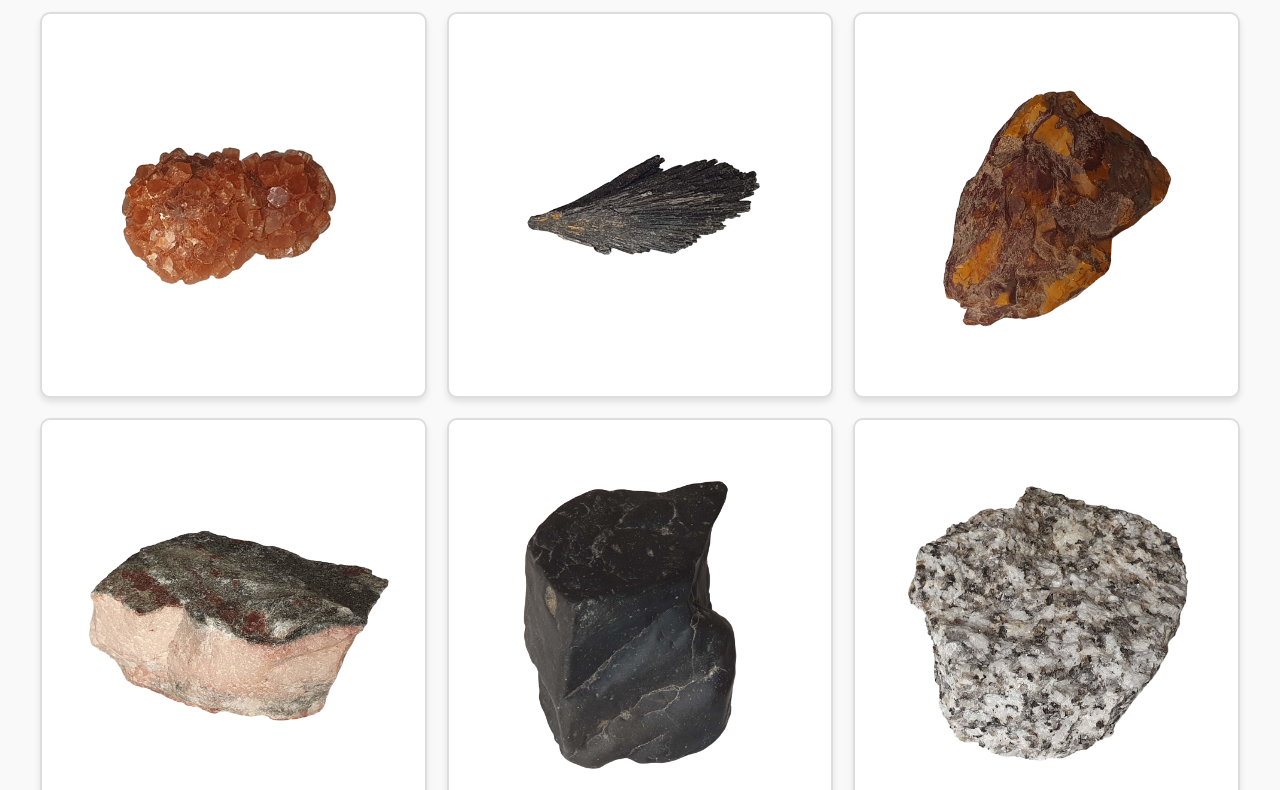
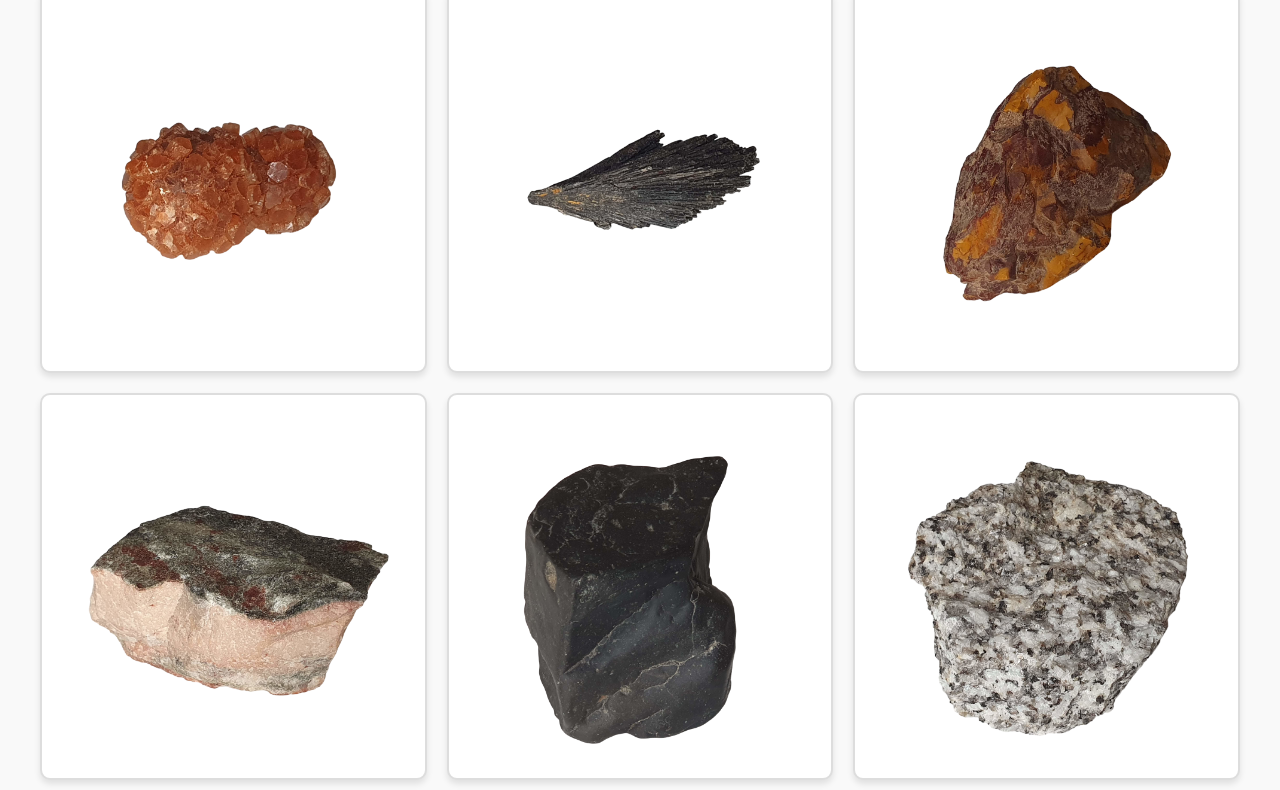
Before and after one commit to Ainali/rocks, a plain HTML site: page index.html in a window 1280 px wide. Shown: the part 108-898 px from the top of the page. Drawn offline with Linux system fonts and the light colour scheme.

Commit message:
Page reset

```diff
--- a/styles.css
+++ b/styles.css
@@ -13,7 +13,9 @@ body {
     display: flex;
     flex-direction: column;
     align-items: center;
-    padding: 25px;
+    margin: 0;
+    padding: 0;
+    width: 100%;
 }
 
 header {
```
